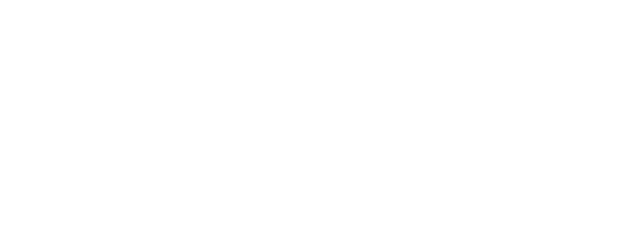
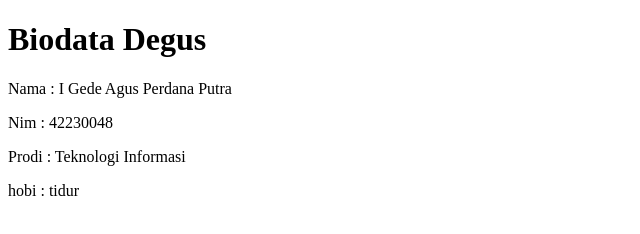
Before and after one commit to NoPlayerCharacter/UTS-Devops, a plain HTML site: page index.html in a window 1280 px wide. Shown: the whole page, without its empty margins (0-640 px from the left). Drawn offline with Linux system fonts and the light colour scheme.

Commit message:
pembuatan biodata

```diff
--- a/index.html
+++ b/index.html
@@ -6,6 +6,13 @@
     <title>Document</title>
 </head>
 <body>
+    <h1>
+        Biodata Degus
+    </h1>
 
+    <p>Nama : I Gede Agus Perdana Putra</p>
+    <p>Nim : 42230048</p>
+    <p>Prodi : Teknologi Informasi</p>
+    <p>hobi : tidur</p>
 </body>
 </html>
```
